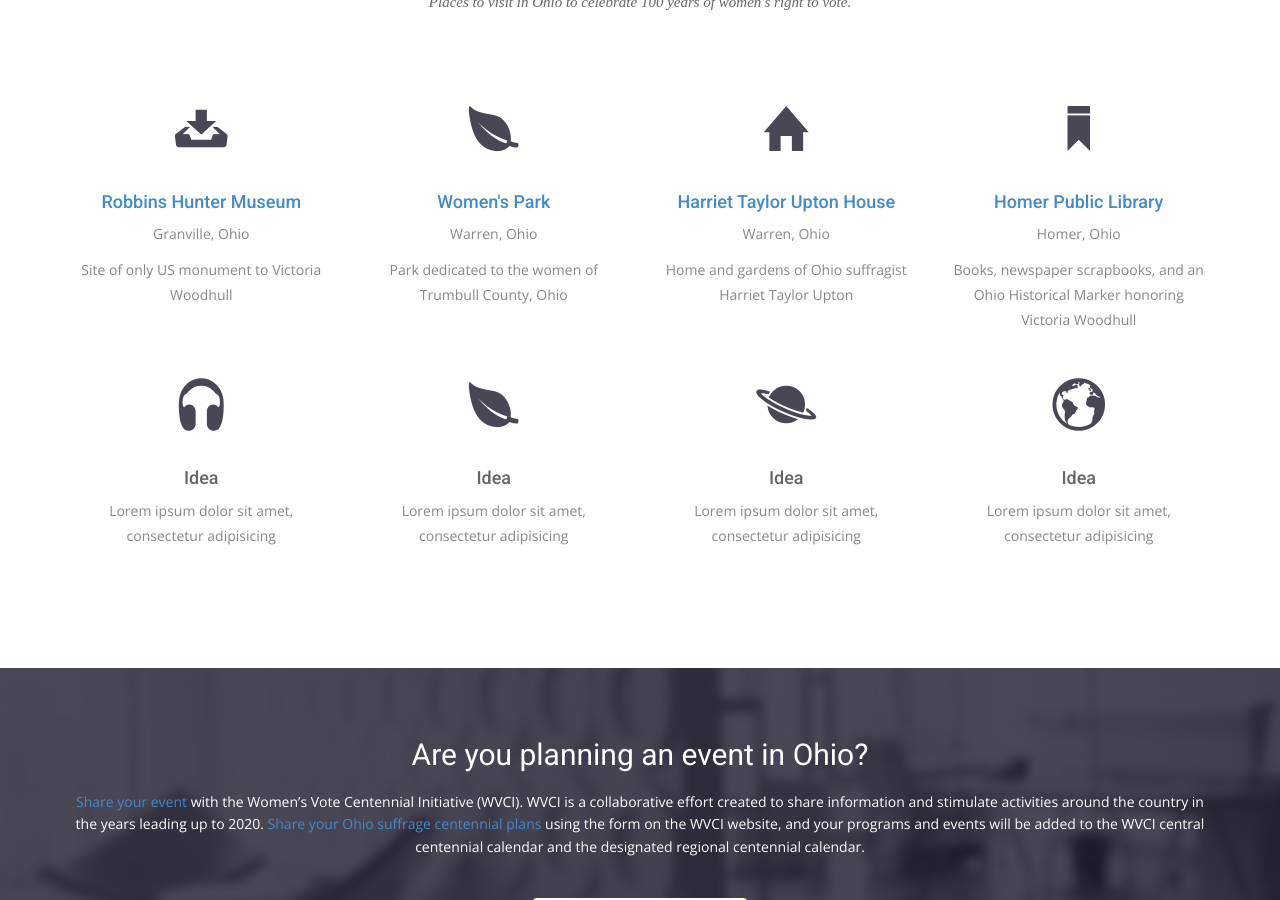
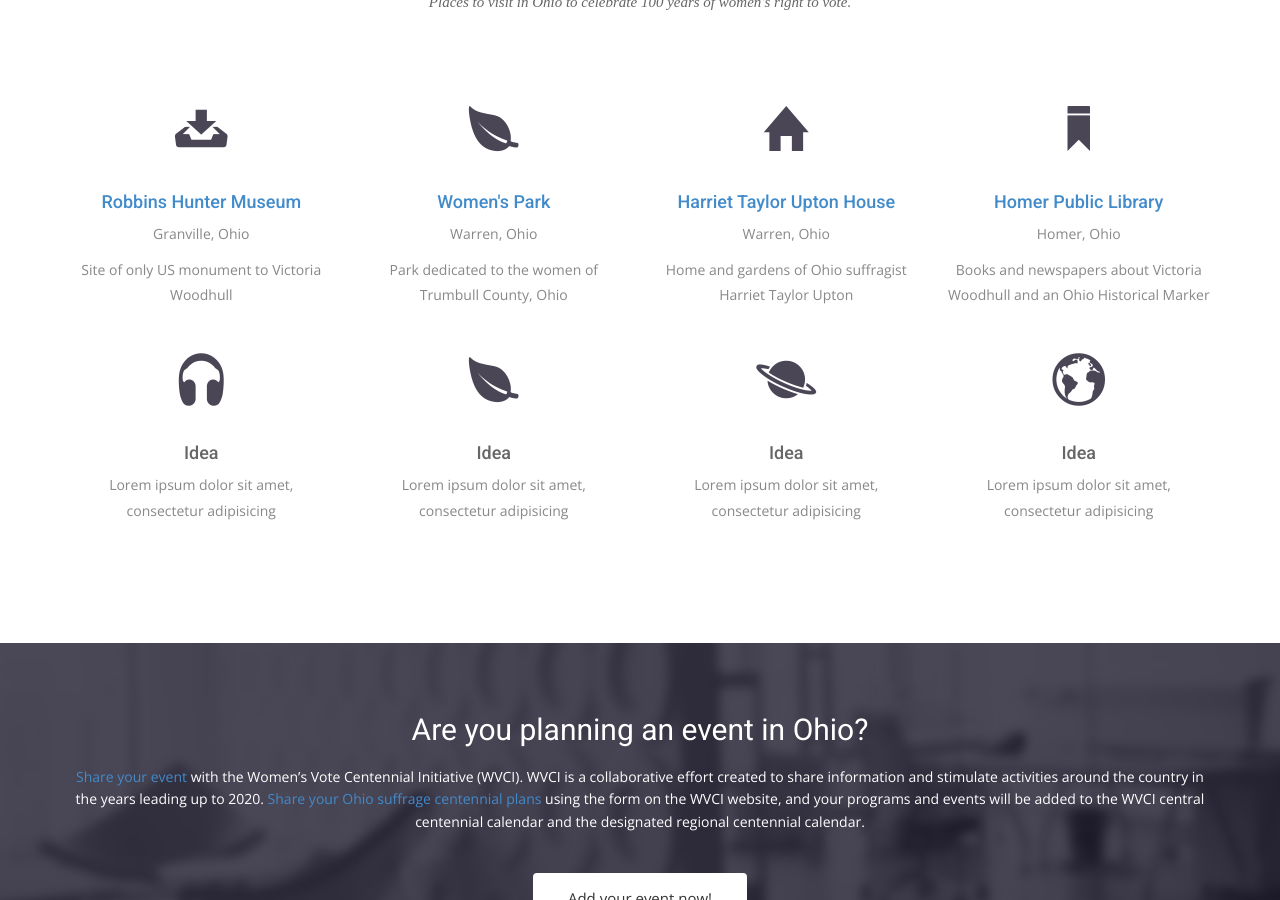
Before and after one commit to OhioSuffrageCentennial/ohiosuffragecentennial, a Jekyll site: the page built from index.html, in a window 1280 px wide and 900 px high, scrolled down 2926 px. Built offline with Jekyll 4.4.1, drawn with Linux system fonts in a browser that asks for light colours; nearby versions of some CDN libraries; some web fonts are replaced.

Commit message:
revise homer library description

```diff
--- a/index.html
+++ b/index.html
@@ -103,7 +103,7 @@
           <i class="ion-bookmark"></i>
           <h4><a href="https://homer.lib.oh.us/content/victoria-claflin-woodhull" target="_blank">Homer Public Library</a></h4>
           <p>Homer, Ohio</p>
-          <p>Books, newspaper scrapbooks, and an Ohio Historical Marker honoring Victoria Woodhull </p>
+          <p>Books and newspapers about Victoria Woodhull and an Ohio Historical Marker </p>
         </div>
       </div>
       <div class="col-sm-6 col-md-3">
```
